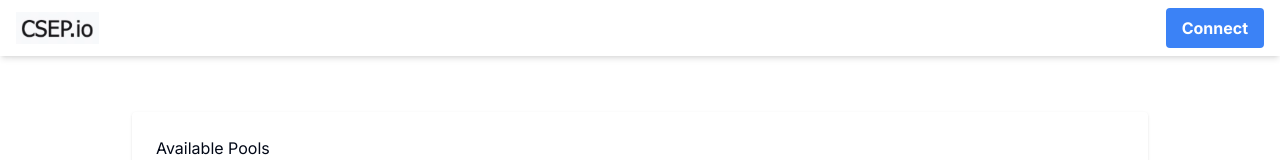
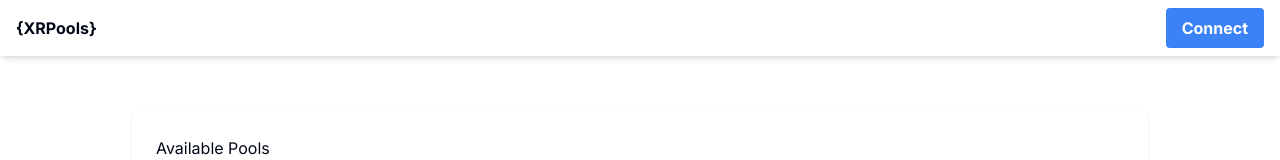
Before and after one commit to xrpools/xrpools, a Next.js app in the folder front_csep/: page / in a window 1280 px wide. Shown: the top 160 px of the page. Built offline with nearby package versions, Linux system fonts and the light colour scheme.

Commit message:
Add XRPools logo

```diff
--- a/front_csep/components/Header.tsx
+++ b/front_csep/components/Header.tsx
@@ -19,7 +19,7 @@ export const Header = () => {
     <header className="fixed top-0 left-0 w-full bg-white shadow-md z-10">
       <div className="mx-auto px-4 py-2 flex justify-between items-center">
         <div className="logo">
-          <img src="logo.png" alt="Logo" className="h-8 w-auto" />
+          <b>{`{XRPools}`}</b>
         </div>
 
         <div className="login">
```
